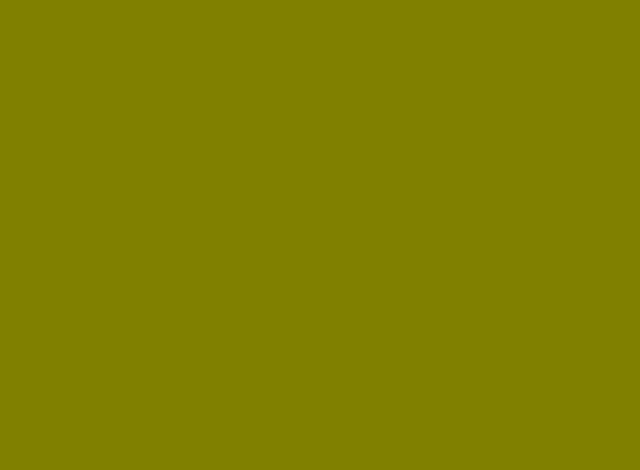
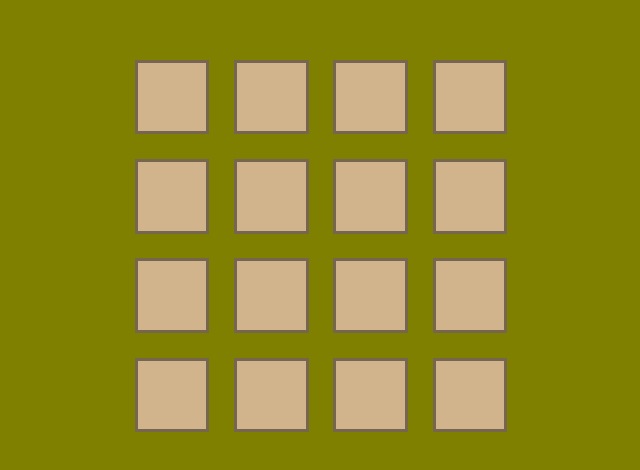
Before and after one commit to EGRrqq/hit-it, a Vue app: page / in a window 1280 px wide. Shown: the part 154-624 px from the top of the page, without its empty margins (319-959 px from the left). Built offline with nearby package versions, Linux system fonts and the light colour scheme.

Commit message:
feat: render playgrid based on cfg object
feat: temp click handler
feat(css): grid styles + cell with :active styles

```diff
--- a/src/App.vue
+++ b/src/App.vue
@@ -1,6 +1,50 @@
 <script setup lang="ts">
+const GAME_CFG = {
+  GRID_SIZE: 4,
+};
+
+function cellHit(e: MouseEvent) {
+  console.log(e.target);
+}
 </script>
 
+
 <template>
+  <main>
+    <section class="play-grid">
+      <button class="play-grid_cell" v-for="_ in GAME_CFG.GRID_SIZE ** 2" @click="cellHit($event)"></button>
+    </section>
+  </main>
+</template>
 
-</template>
+<style scoped>
+.play-grid {
+  >>> {
+    --cell-color: tan;
+    --cell-border: #00000070 solid;
+
+    --cell-size: 3rem;
+
+    --cell-shadow-hit: inset 0px 0px 2px 2px #00000061 !important;
+    --cell-shadow-spawned: 0px 0px 2px 2px #00000061;
+  }
+
+  display: grid;
+  grid-template: repeat(4, 1fr) / repeat(4, 1fr);
+  gap: 1rem;
+
+  .play-grid_cell {
+    min-width: var(--cell-size);
+    min-height: var(--cell-size);
+
+    cursor: pointer;
+
+    background-color: var(--cell-color);
+    border: var(--cell-border);
+  }
+
+  .play-grid_cell:active {
+    box-shadow: var(--cell-shadow-hit);
+  }
+}
+</style>
```
